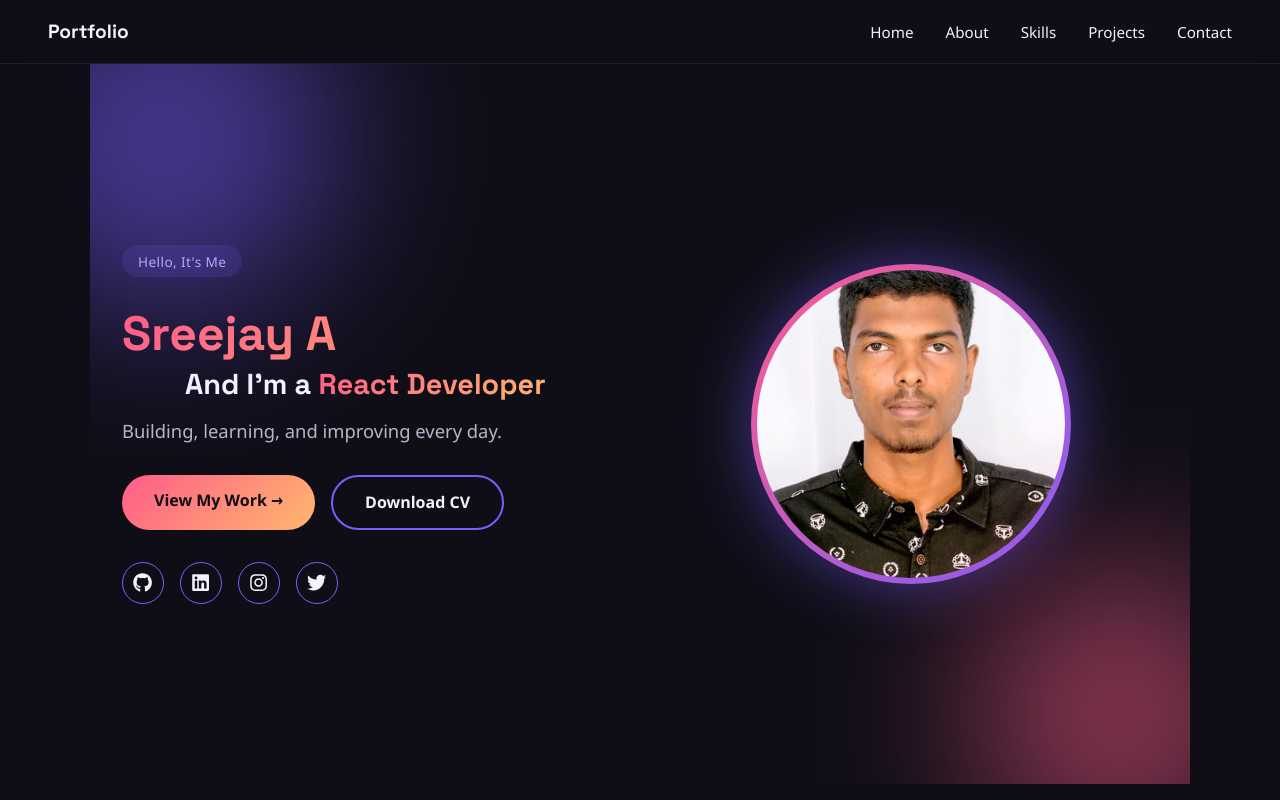
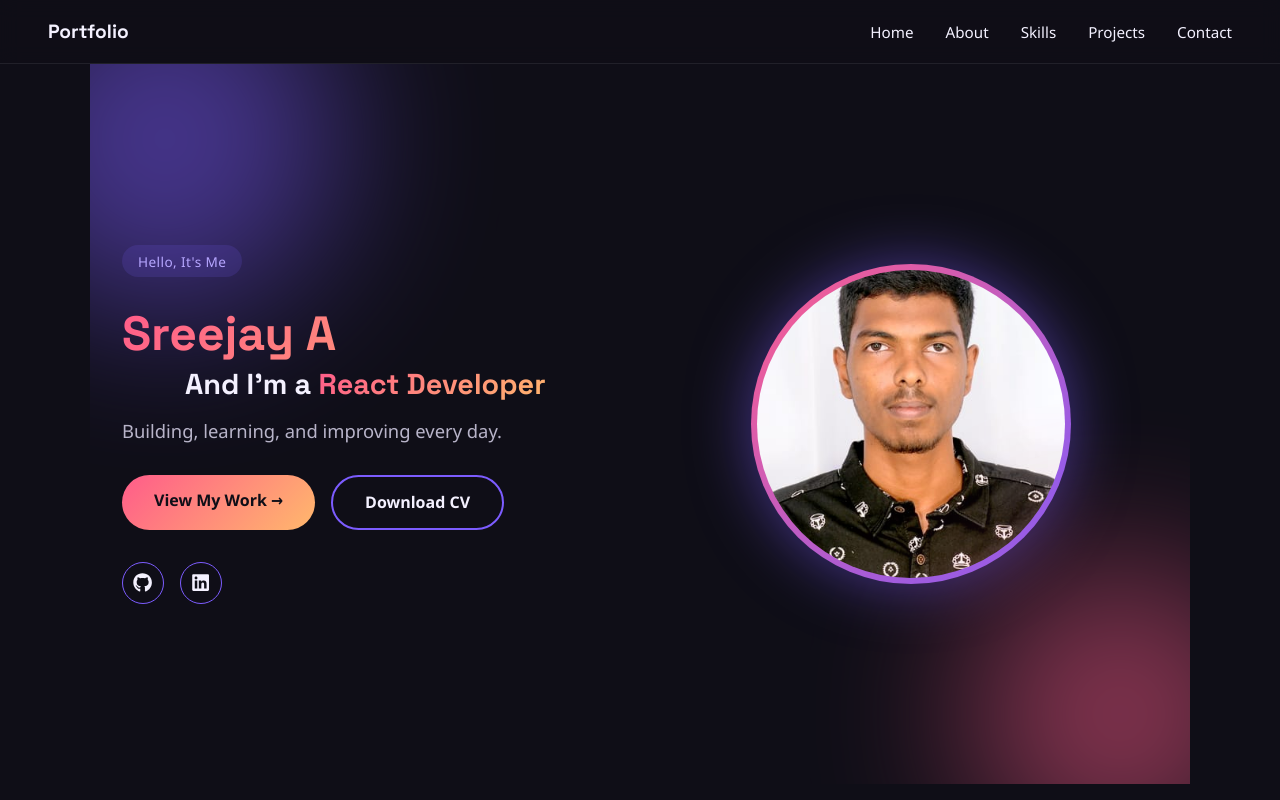
Before and after one commit to Sreejay23/My-portfolio, a React (Vite) app: page / in a window 1280 px wide. Built offline with nearby package versions, Linux system fonts and the light colour scheme.

Commit message:
update social links

```diff
--- a/src/components/Contact.jsx
+++ b/src/components/Contact.jsx
@@ -37,7 +37,7 @@ function Contact() {
 
           <div className="social-icons">
             <a href="https://github.com/Sreejay23" target="_blank" rel="noreferrer"><FaGithub /></a>
-            <a href="https://linkedin.com/in/yourname" target="_blank" rel="noreferrer"><FaLinkedin /></a>
+            <a href="https://linkedin.com/in/sreejay129" target="_blank" rel="noreferrer"><FaLinkedin /></a>
           </div>
         </div>
 
--- a/src/components/Hero.jsx
+++ b/src/components/Hero.jsx
@@ -36,10 +36,8 @@ function Hero() {
         </div>
 
         <div className="social-icons">
-          <a href="https://github.com/yourname" target="_blank" rel="noreferrer"><FaGithub /></a>
-          <a href="https://linkedin.com/in/yourname" target="_blank" rel="noreferrer"><FaLinkedin /></a>
-          <a href="https://instagram.com/yourname" target="_blank" rel="noreferrer"><FaInstagram /></a>
-          <a href="https://twitter.com/yourname" target="_blank" rel="noreferrer"><FaTwitter /></a>
+          <a href="https://github.com/Sreejay23" target="_blank" rel="noreferrer"><FaGithub /></a>
+          <a href="https://linkedin.com/in/sreejay129" target="_blank" rel="noreferrer"><FaLinkedin /></a>
         </div>
       </div>
 
```
